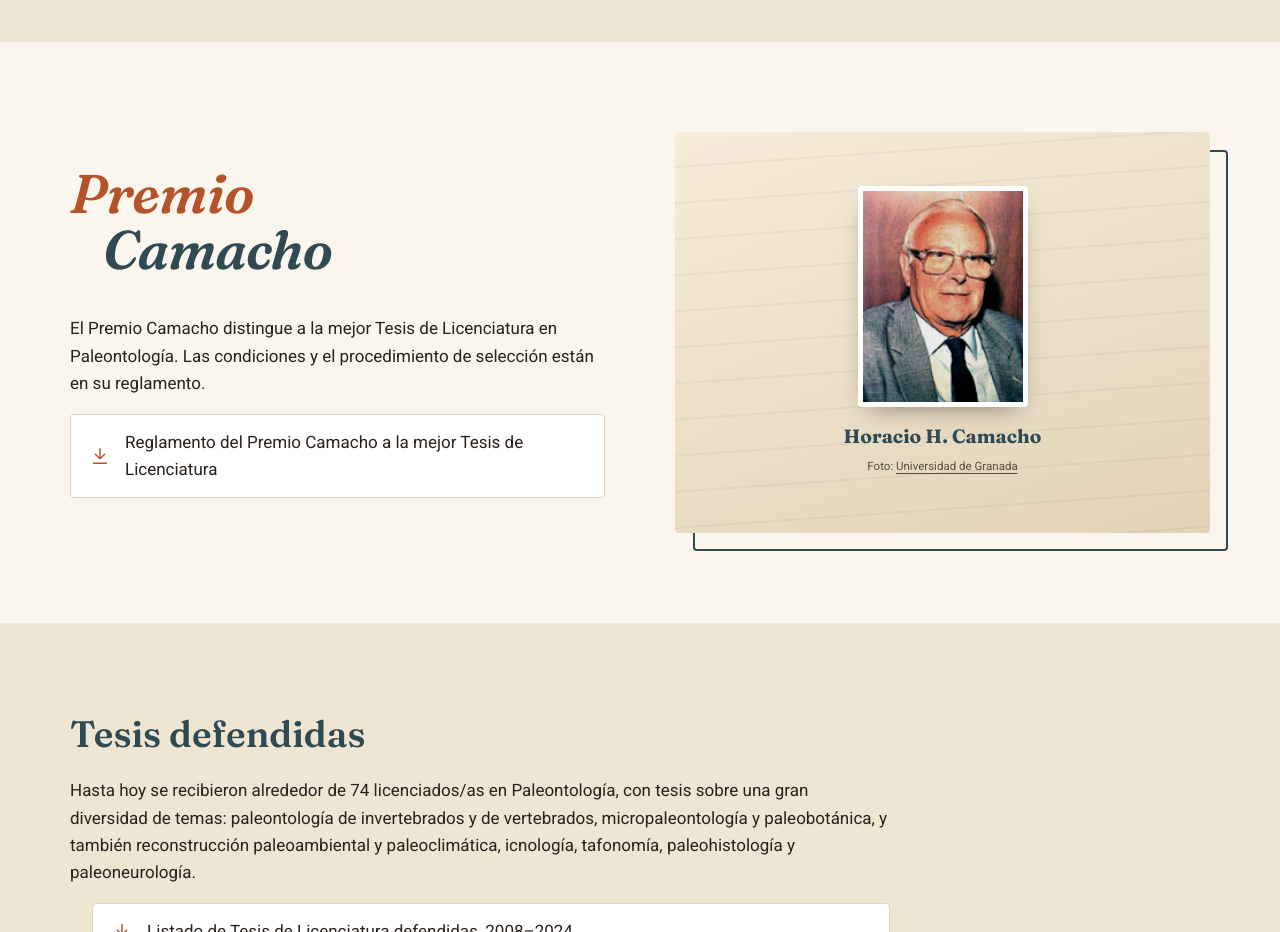
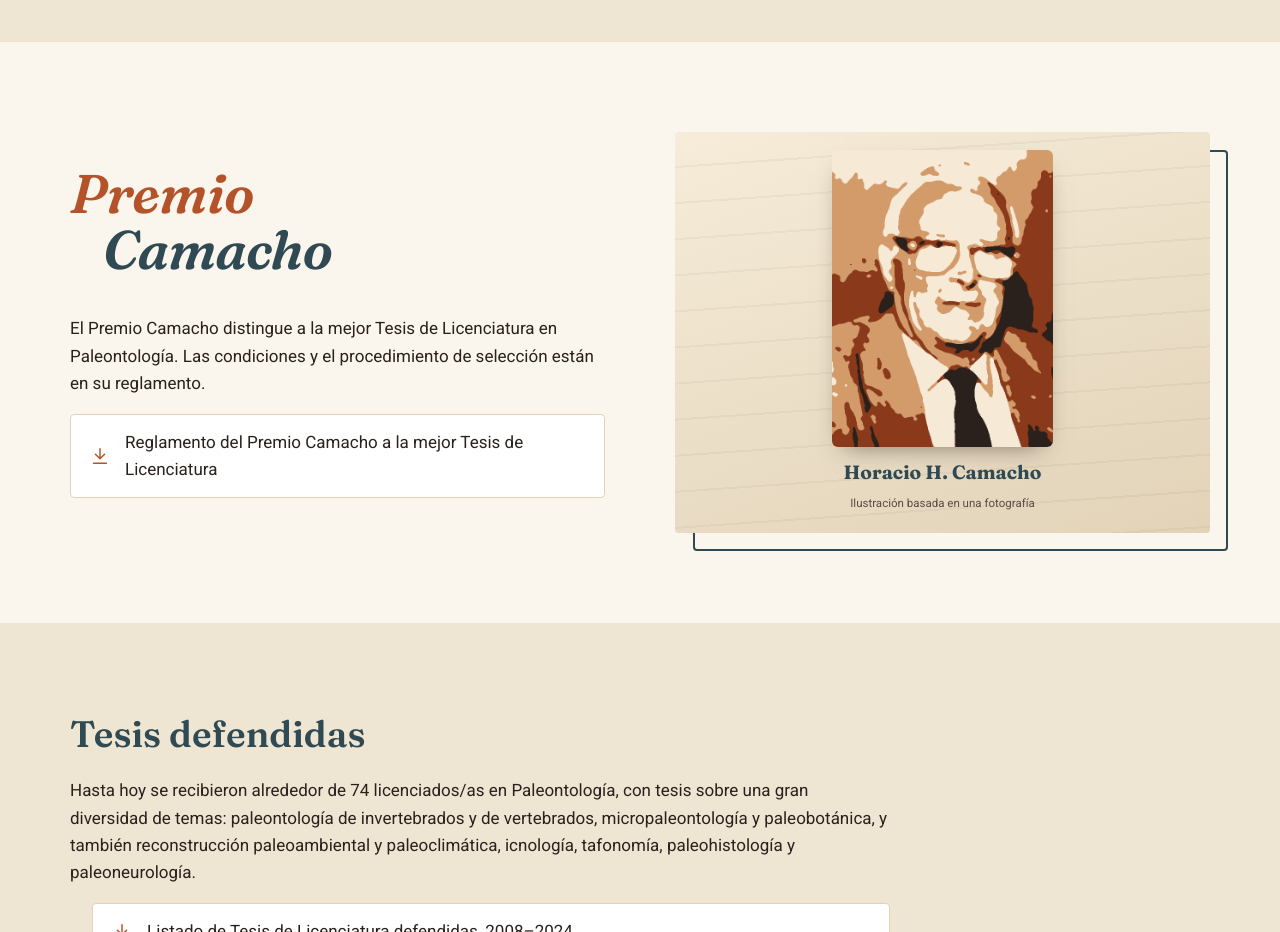
Before and after one commit to jfbonder/paleontologia, a plain HTML site: page tesis.html in a window 1280 px wide. Shown: the part 3180-4112 px from the top of the page. Drawn offline with Linux system fonts and the light colour scheme.

Commit message:
Premio Camacho: retrato ilustrado en tonos terracota
Reemplaza la foto de baja resolución por una ilustración hecha a partir
de ella.

Co-Authored-By: Claude Opus 5.5 <noreply@anthropic.com>
Claude-Session: https://claude.ai/code/session_01LBysrGEXfpum3gBCVm9PTp

```diff
--- a/css/style.css
+++ b/css/style.css
@@ -271,6 +271,8 @@ section { position: relative; }
 .figure-portrait b { display: block; font-family: var(--font-display); font-size: 1.2rem; color: var(--slate); }
 .figure-portrait small { font-size: .72rem; color: var(--ink-soft); }
 .figure-portrait a { color: inherit; }
+.figure-portrait--illus { gap: 10px; }
+.figure-portrait--illus img { width: auto; height: 74%; border: 0; border-radius: 6px; }
 
 /* Foto ancha debajo del título de una página */
 .photo-banner { padding: 0 0 40px; }
--- a/tesis.html
+++ b/tesis.html
@@ -156,7 +156,7 @@
 					<li><a href="archivos/reglamentos/reglamento-premio-camacho.pdf"><svg aria-hidden="true"><use href="imgs/fosiles.svg#descarga"/></svg><span>Reglamento del Premio Camacho a la mejor Tesis de Licenciatura</span></a></li>
 				</ul>
 			</div>
-			<div class="reveal offset-frame"><figure class="figure-portrait"><img src="imgs/fotos/camacho.jpg" alt="Retrato de Horacio H. Camacho" width="139" height="183"><figcaption><b>Horacio H. Camacho</b><small>Foto: <a href="https://www.ugr.es/~mlamolda/galeria/biografia/cameghino.html">Universidad de Granada</a></small></figcaption></figure></div>
+			<div class="reveal offset-frame"><figure class="figure-portrait figure-portrait--illus"><img src="imgs/fotos/camacho-ilustracion.png" alt="Retrato ilustrado de Horacio H. Camacho" width="516" height="692"><figcaption><b>Horacio H. Camacho</b><small>Ilustración basada en una fotografía</small></figcaption></figure></div>
 		</div>
 	</div>
 </section>
```
Also changed, not shown: imgs/fotos/camacho-ilustracion.png (added), imgs/fotos/camacho.jpg (deleted).
